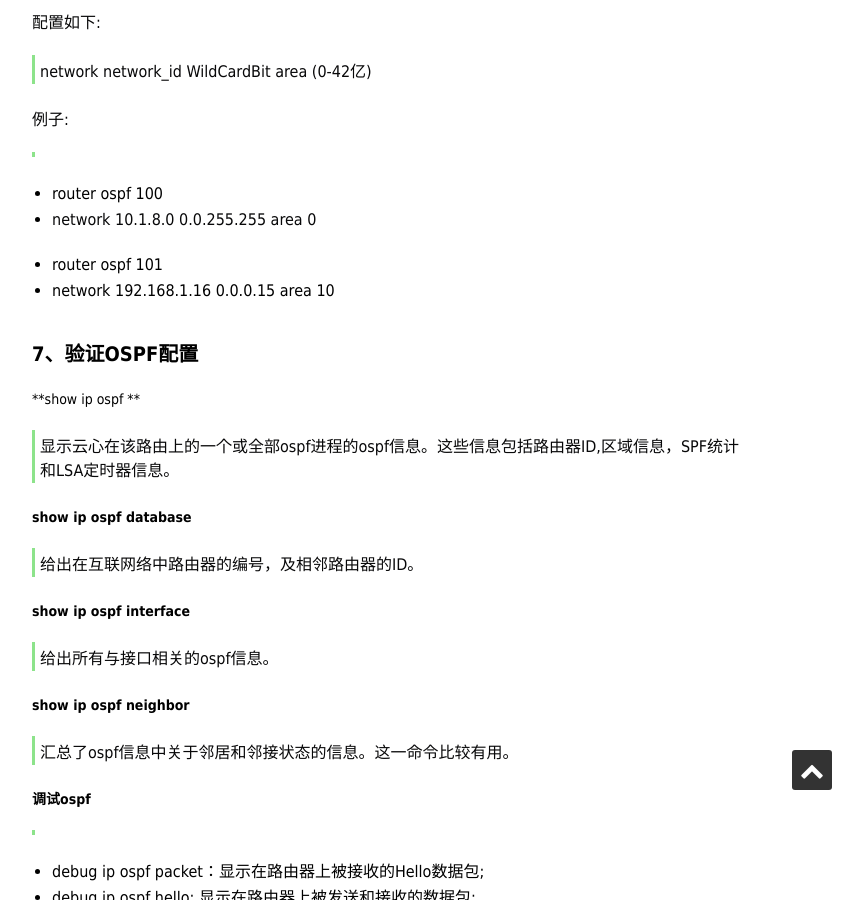
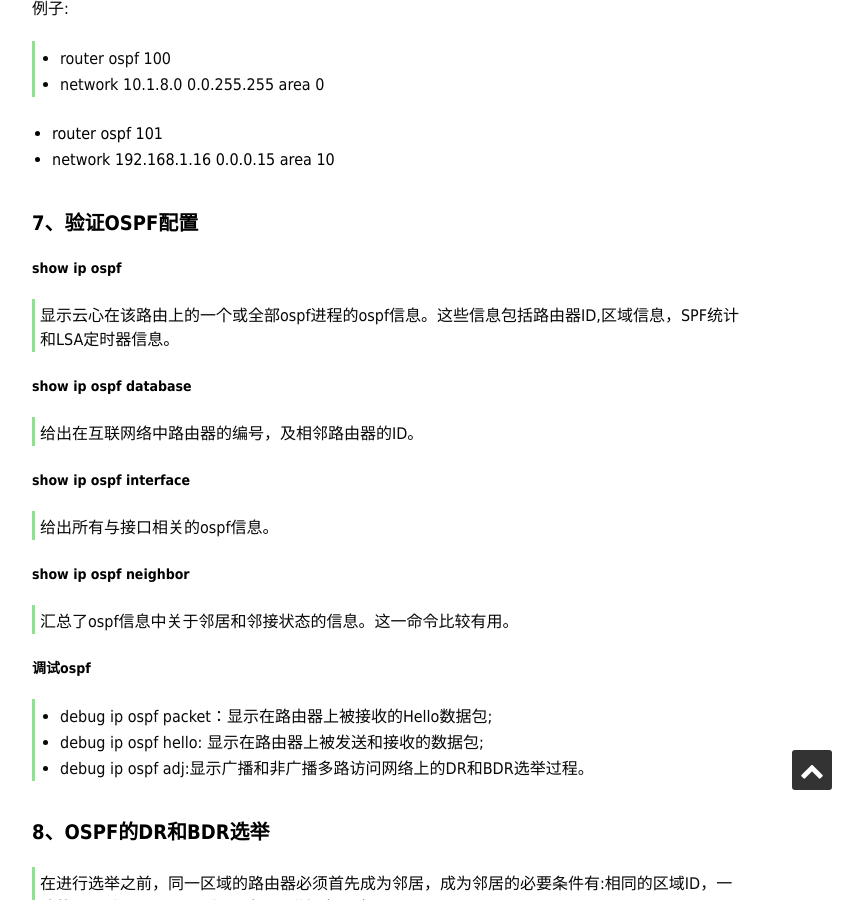
Before and after one commit to Xesian/Xesian, a Jekyll site: the page built from _posts/2015-05-12-思科学习笔记4.markdown, in a window 1280 px wide and 900 px high, scrolled down 4598 px. Shown: the whole window, without its empty margins (248-1111 px from the left). Built offline with Jekyll 4.4.1, drawn with Linux system fonts in a browser that asks for light colours; nearby versions of some CDN libraries; some web fonts are replaced; comment, search, counter and statistics services are not loaded; some of the changed lines change nothing that is shown.

Commit message:
xesin commit

```diff
--- a/_posts/2015-05-12-思科学习笔记4.markdown
+++ b/_posts/2015-05-12-思科学习笔记4.markdown
@@ -12,10 +12,9 @@ keywords: EIGRP,OSPF
   EIGRP支持VLSM,同时拥有距离矢量和链路状态两种协议特性，因此被称为混合型路由选择协议。由于EIGRP的链路状态特性，使得他非常适用于特大型的网络应用。EIGRP的最大跳计数为255，跳计数只用来限定EIGRP路由更新数据包在被抛弃之前可以经过的路由器个数，同时，这个数值用于限定AS的大小，而与如何计量度量无关。
 
 EIGRP几个主要功能
+
 >
-
 + 通过协议相关模块PDM(Protocol-Dependent Module)支持IP和IPV6(还有一些应用不广泛的被路由协议)；
-
 + 被认为是无类的;
 + 支持VLSM/CIDR;
 + 支持汇总和不连续网络;
@@ -25,20 +24,23 @@ EIGRP几个主要功能
 
 ###### **1.1 协议相关模块**
 
-> EIGRP通过PDM(Protocol-Dependent Module)为多种网络层协议提供路由支持.
+>
+ EIGRP通过PDM(Protocol-Dependent Module)为多种网络层协议提供路由支持.
 
 ###### **1.2 邻居发现**
 
 > 链路状态协议都会选用Hello消息建立维护邻居关系。
 
-> 要建立邻居关系，必须满足三个条件：
+要建立邻居关系，必须满足三个条件：
 
+>
 + 接收到Hello包;
 + 实现AS号匹配;
 + 相同的度量值K值)
 
-> 相关术语：
+相关术语：
 
+>
 + 可行距离(FD):等价于本路由到达远程网络的cost。可能有多个
 + 被报告/被通过距离(AD): 由邻居报告的到达远程网络的度量。
 + 邻居表：保存邻接邻居的状态信息。(保存在RAM中)。
@@ -52,8 +54,9 @@ EIGRP几个主要功能
 
 ###### **1.4. 弥散更新算法**
 
-> 这个算法可以实现:
+这个算法可以实现:
 
+>
 + 随时的路由备份准备；
 + 支持VLSM;
 + 动态的路由恢复;
@@ -69,20 +72,23 @@ EIGRP几个主要功能
 
 #### **3、配置EIGRP**
 
-> 两种配置模式
+两种配置模式
 
+>
 + 路由器配置模式:启用EIGRP协议，确定运行EIGRP网络，并完成全局参数的配置；
 + 接口模式：定制汇总和带宽。
 
-> 配置EIGRP网络：分两步走
+ 配置EIGRP网络：分两步走
 
+>
 + router eigrp as号(1~65536) (router eigrp 10)
 + network 与路由器相连的网络号 (network 192.168.1.0)
 
 如果要在指定的接口停止EIGRP的运行，需要使用passive-interface *interface*，将接口标记为被动。
 
-> 配置不连续网络:
+配置不连续网络:
 
+>
 + 当路由器连接两个不连续的网络时，为了让网络之间能互相访问，必须进行手工汇总，方法是在配置路由协议的模式下，启用 **no auto-summary**
 
 #### **4、验证EIGRP**
@@ -102,8 +108,8 @@ EIGRP几个主要功能
 > ospf 是一个开放标准的路由选择协议，它基于Dijkstra算法来工作。首先，ospf要构造一个最短路径树，然后使用最佳路径的计算结果来组建路由选择表。
 
 ospf主要功能:
+
 >
-
 + 由区域和自治系统组成的框架;
 + 最小化路由选择的更新流量;
 + 允许可缩放性能;
@@ -112,8 +118,8 @@ ospf主要功能:
 + 允许多开发商的设备集成(开放的标准)。
 
 ospf 以分层结构来设计，设计原因如下:
+
 >
-
 + 减少路由选择的开销;
 + 加速会聚;
 + 将网络的不稳定限制在单一的网络区域内。
@@ -122,6 +128,7 @@ ospf 必须有一个区域0。
 
 ###### **5.1 OSPF术语**
 
+>
 + 链路：一个网络或者一个被指定给任一给定网络的路由器接口。
 + 路由器ID:用来标识此路由的**IP地址**。
 + 邻居：可以是两个或者更多的路由器，这些路由器的某个接口是连接在同一个公共网络上。
@@ -162,8 +169,8 @@ ospf 在配置的中使用了通配符掩码(即子网掩码取反，如子网
 network network_id WildCardBit area (0-42亿)
 
 例子:
+
 >
-
 + router ospf 100
 + network 10.1.8.0 0.0.255.255 area 0
 
@@ -172,7 +179,7 @@ network network_id WildCardBit area (0-42亿)
 
 #### **7、验证OSPF配置**
 
-###### **show ip ospf **
+###### **show ip ospf**
 
 > 显示云心在该路由上的一个或全部ospf进程的ospf信息。这些信息包括路由器ID,区域信息，SPF统计和LSA定时器信息。
 
@@ -191,7 +198,6 @@ network network_id WildCardBit area (0-42亿)
 ###### **调试ospf**
 
 >
-
 + debug ip ospf packet：显示在路由器上被接收的Hello数据包;
 + debug ip ospf hello: 显示在路由器上被发送和接收的数据包;
 + debug ip ospf adj:显示广播和非广播多路访问网络上的DR和BDR选举过程。
@@ -214,6 +220,7 @@ network network_id WildCardBit area (0-42亿)
 
 例子:
 
+>
 + conf t
 + int loopback 0
 + ip address 172.32.1.3 255.255.255.255
@@ -226,6 +233,7 @@ network network_id WildCardBit area (0-42亿)
 
  例子:
 
+>
 + conf t
 + int f0/0
 + ip ospf priority 2(0~255)
```
